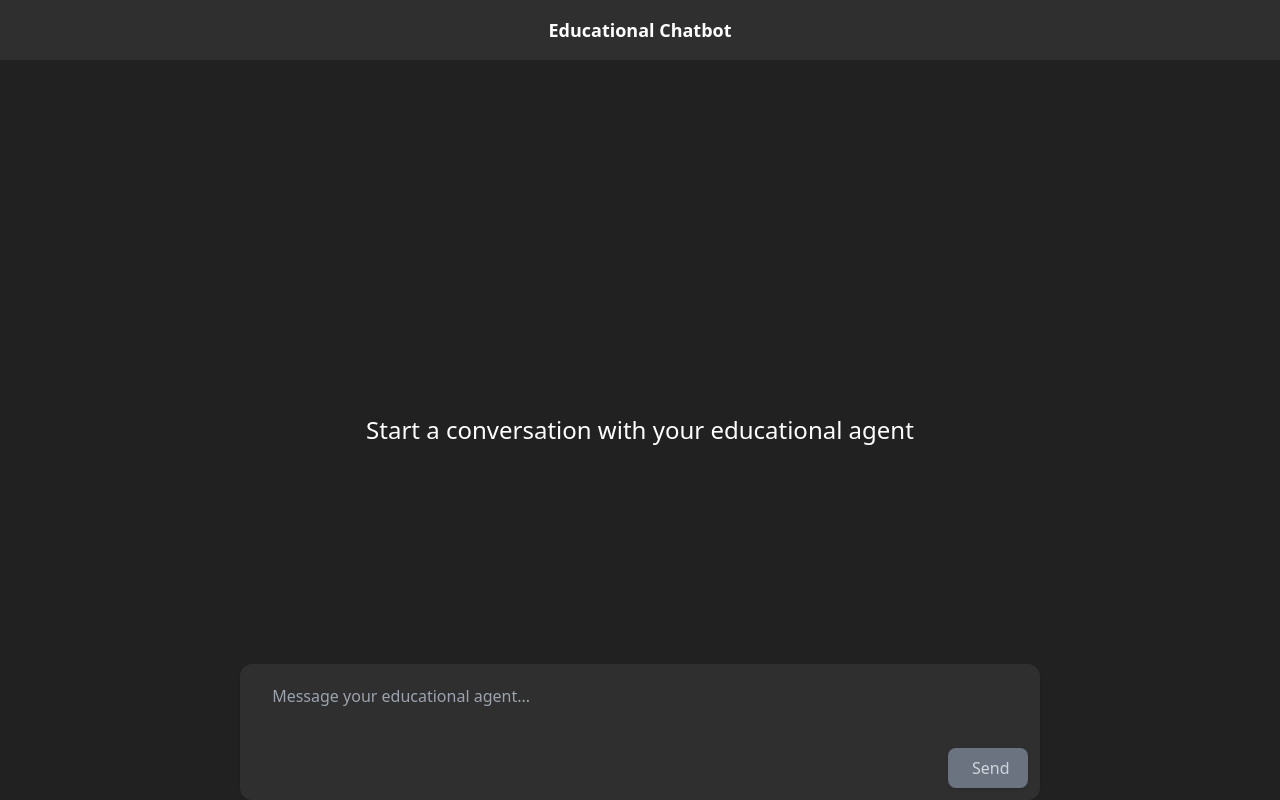
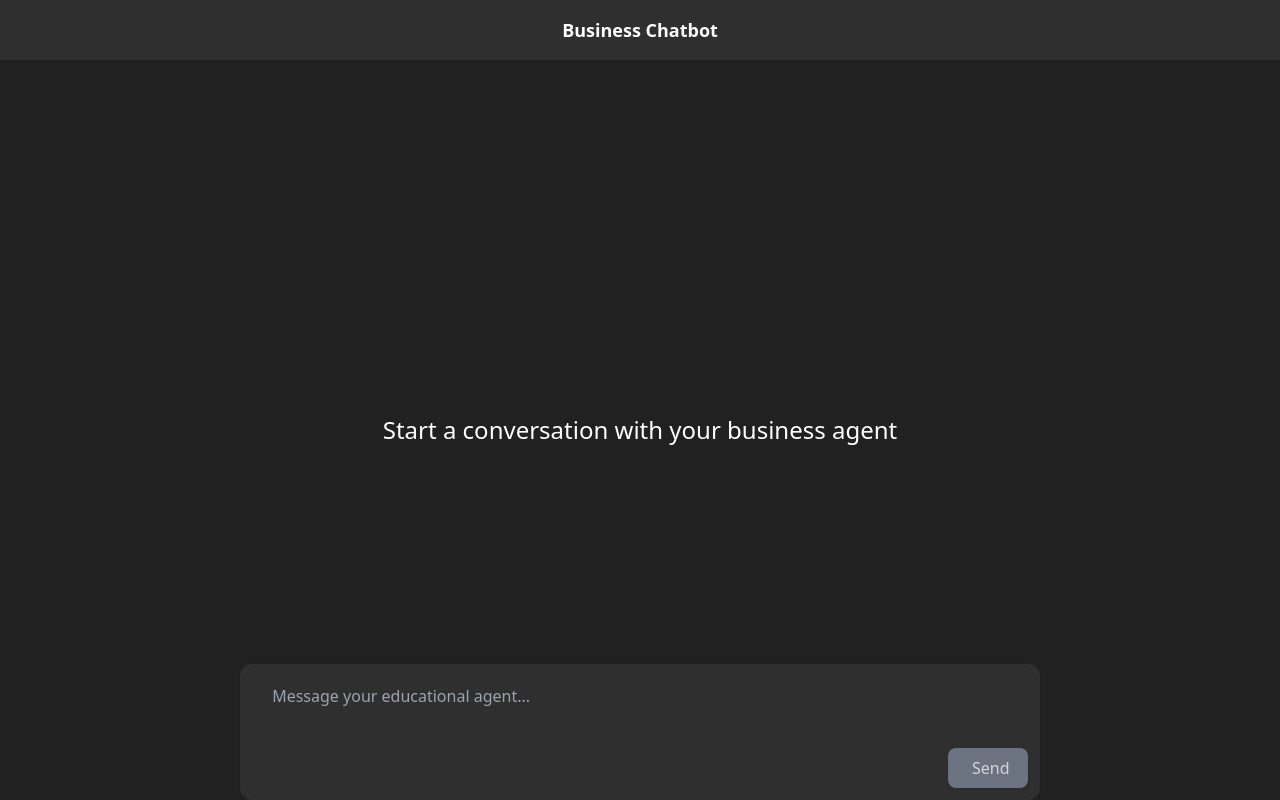
Before and after one commit to MudassserRasool/ai-chat, a React (Vite) app: page / in a window 1280 px wide. Built offline with nearby package versions, Linux system fonts and the light colour scheme.

Commit message:
feat(Chat): update terminology from 'educational' to 'business' in header and messages

```diff
--- a/src/components/Header/Header.jsx
+++ b/src/components/Header/Header.jsx
@@ -1,7 +1,7 @@
 const Header = () => {
   return (
     <div className="bg-[#2F2F2F] text-white py-4 text-center text-lg font-bold sticky top-0 w-screen">
-      Educational Chatbot
+      Business Chatbot
     </div>
   );
 };
--- a/src/components/Messages/StarterMessage.jsx
+++ b/src/components/Messages/StarterMessage.jsx
@@ -4,7 +4,7 @@ const StarterMessage = () => {
   return (
     <div className="flex items-center justify-center h-full">
       <p className="text-white text-2xl">
-        Start a conversation with your educational agent
+        Start a conversation with your business agent
       </p>
     </div>
   );
--- a/src/pages/Chat/Chat.jsx
+++ b/src/pages/Chat/Chat.jsx
@@ -27,7 +27,7 @@ const Chat = () => {
       // const data = await sendMessageToAssistant(messages, userMessage);
       const educationalPrompt = {
         sender: 'system',
-        text: 'You are an advanced AI tutor strictly specialized in education. Your role is to generate high-quality quizzes, in-depth explanations, and structured learning materials with professionalism. You do not entertain any non-educational queries.',
+        text: 'Discuss related to businesses',
       };
 
       const data = await sendMessageToAssistant(
```
Also changed, not shown: src/components/Inputs/ChatInput/ChatInput.jsx (+8 -0 lines).
